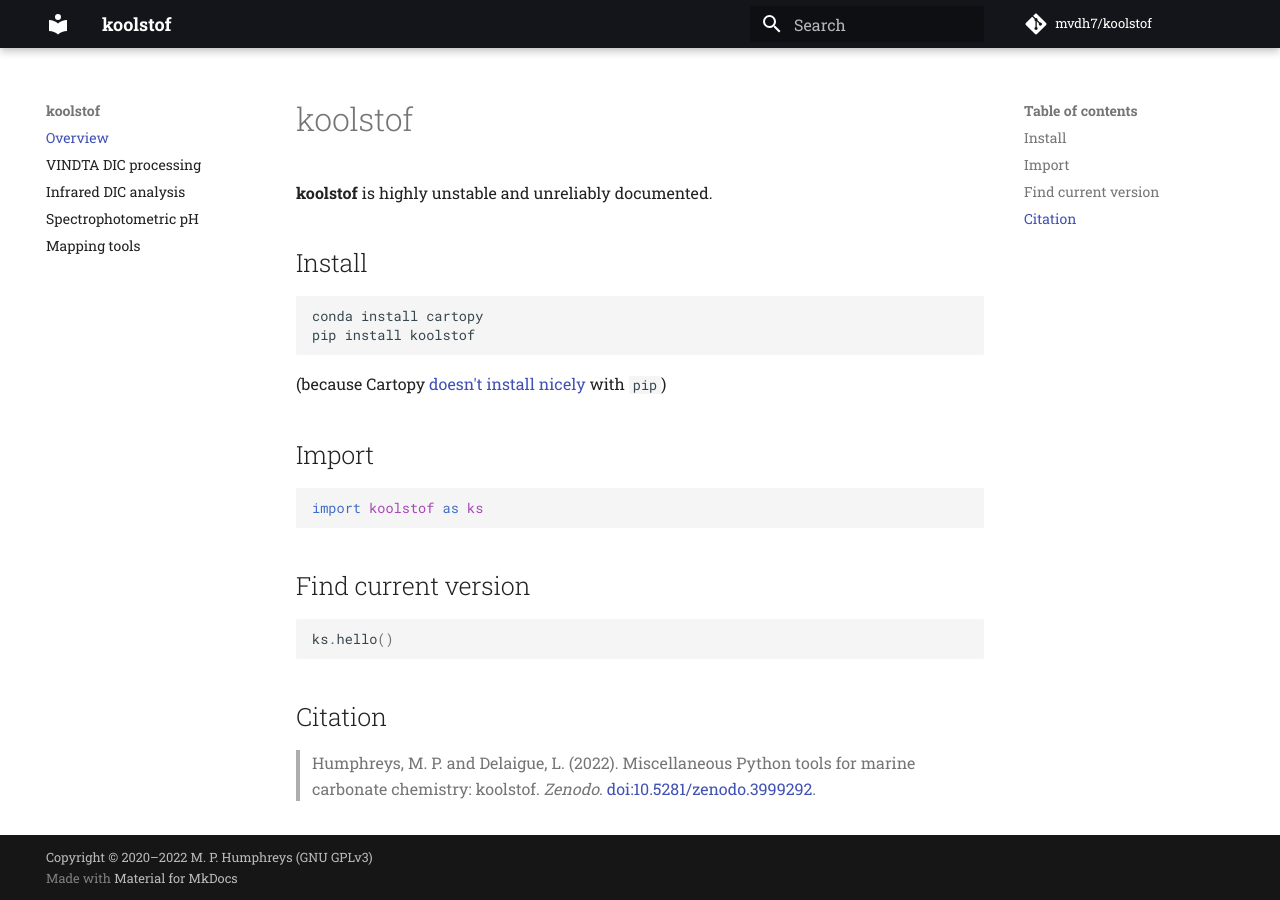
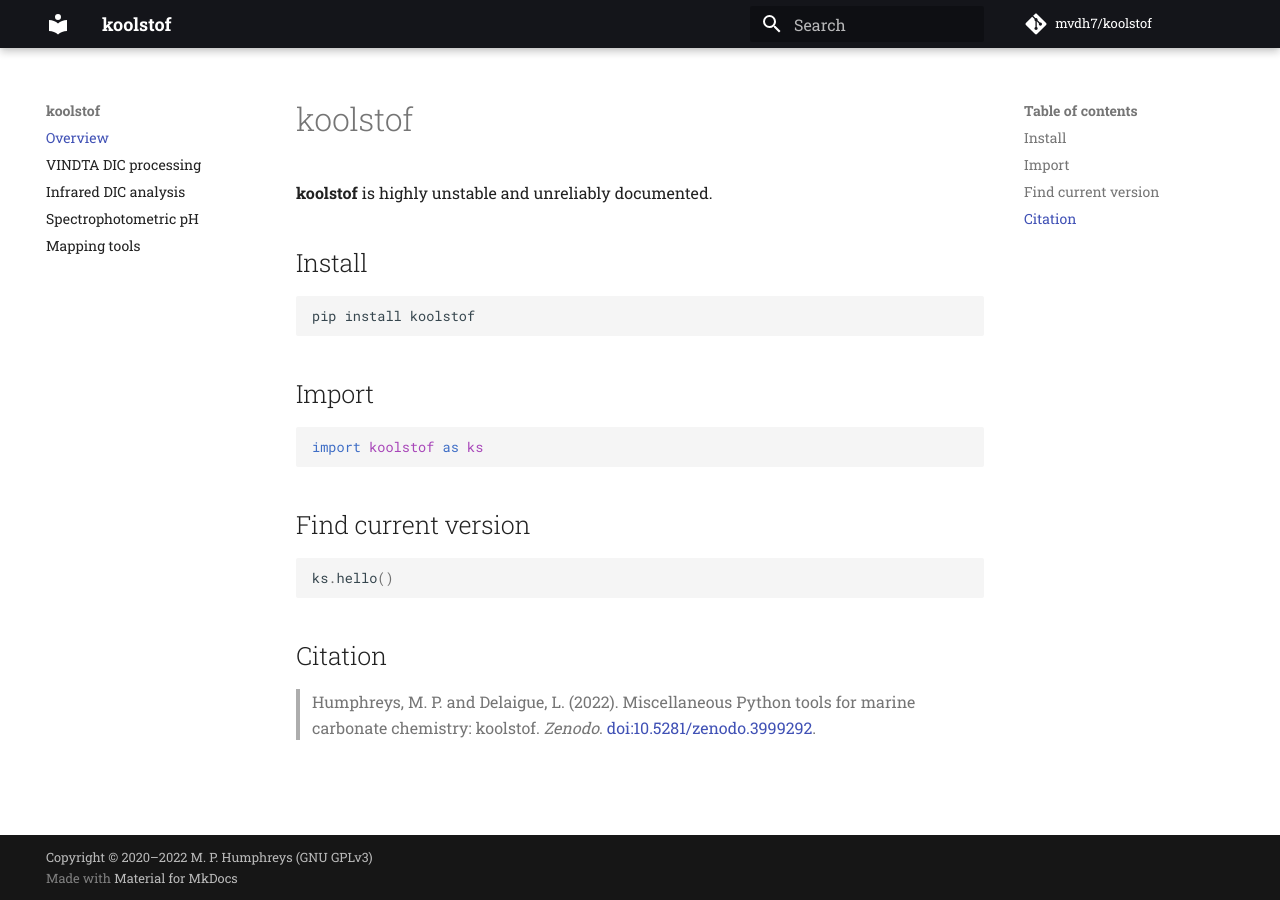
Before and after one commit to mvdh7/koolstof, an MkDocs documentation site: the page built from docs/index.md, in a window 1280 px wide. Built offline with MkDocs 1.6.1 and Material for MkDocs 9.7.7, drawn with Linux system fonts in a browser that asks for light colours; comment, search, counter and statistics services are not loaded.

Commit message:
Remove cartopy

```diff
--- a/docs/index.md
+++ b/docs/index.md
@@ -4,10 +4,7 @@
 
 ## Install
 
-    conda install cartopy
     pip install koolstof
-
-(because Cartopy [doesn't install nicely](https://scitools.org.uk/cartopy/docs/latest/installing.html#building-from-source) with `pip`)
 
 ## Import
 
```
Also changed, not shown: README.md (+1 -4 lines).
